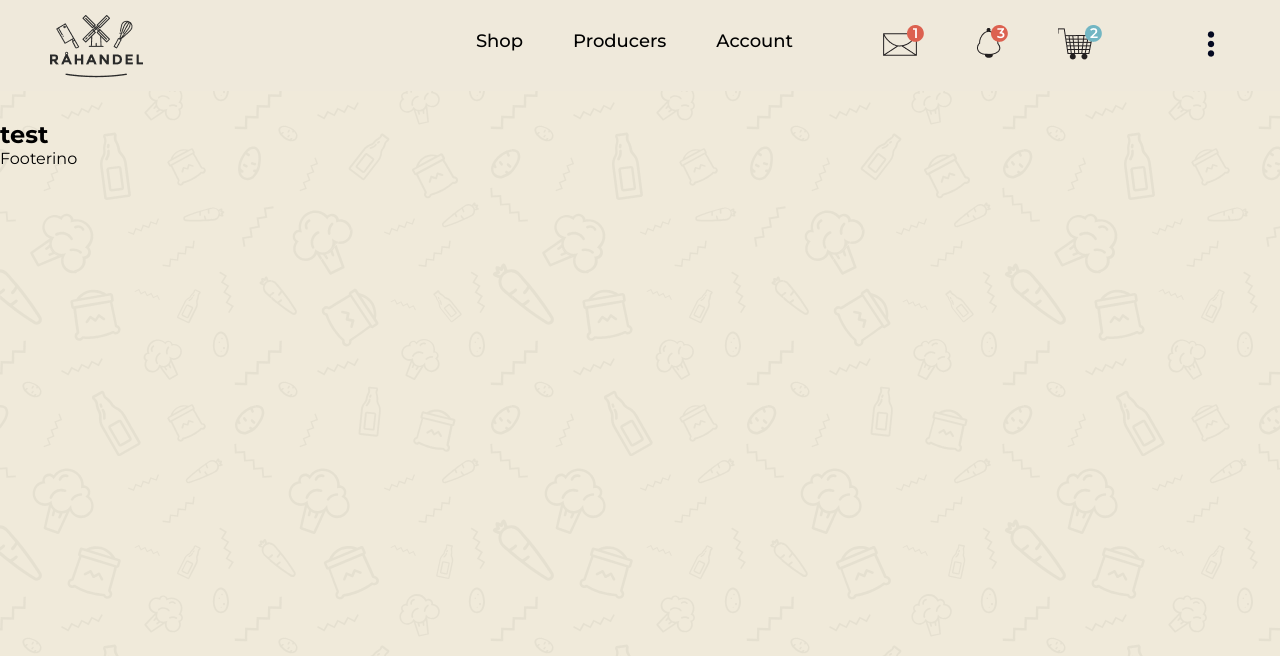
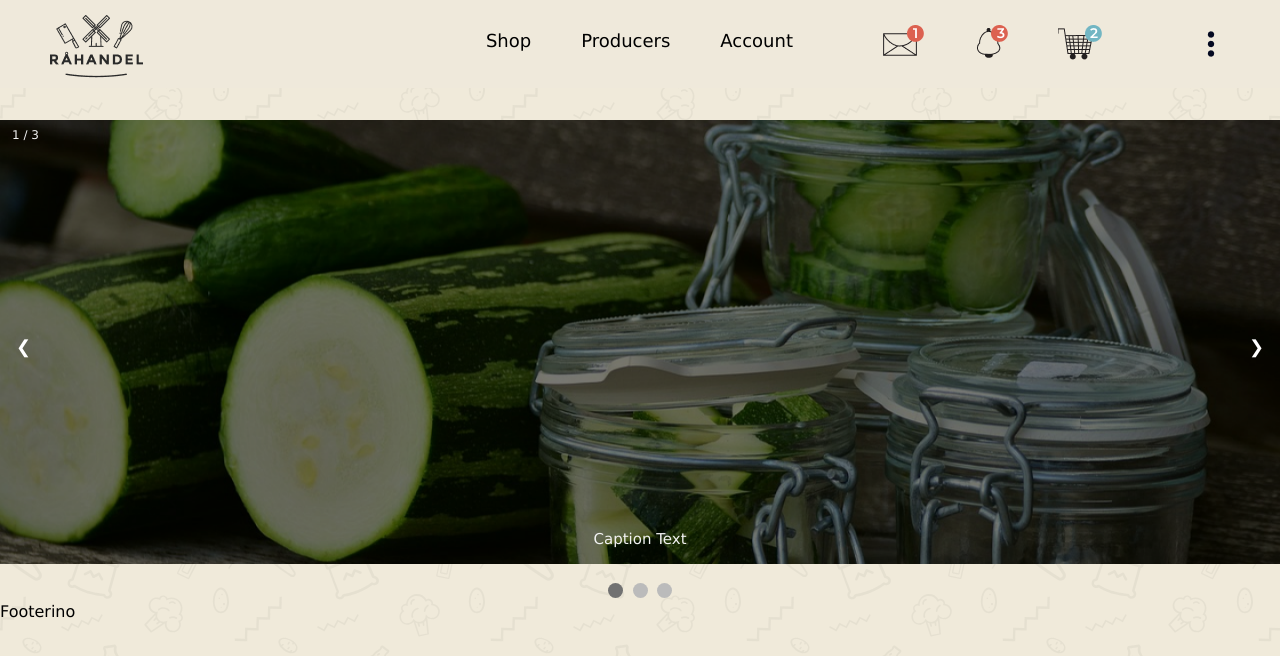
Before and after one commit to windsorm/ux-raahandel, a plain HTML site: page index.html in a window 1280 px wide. Drawn offline with Linux system fonts and the light colour scheme.

Commit message:
slideshow
Slideshow

```diff
--- a/index.html
+++ b/index.html
@@ -21,7 +21,7 @@
                 <li><a href="#"><img src="images/cart.png" alt=""></a></li>
             </ul>
             <ul class="navigation">
-                <li><a href="#">Shop</a></li>
+                <li><a href="https://www.figma.com/proto/ldRiKzwbhBVPuQF6ztgW9p/Prototype?node-id=340%3A205&viewport=-2009%2C2069%2C0.27580082416534424&scaling=min-zoom">Shop</a></li>
                 <li><a href="#">Producers</a></li>
                 <li><a href="#">Account</a></li>
             </ul>
@@ -31,7 +31,37 @@
 
     </div>
     <section>
-        <h1>test</h1>
+        <div class="slideshow-container">
+
+            <div class="mySlides fade">
+              <div class="numbertext">1 / 3</div>
+              <img src="assets/cukina.png" style="width:100%">
+              <div class="text">Caption Text</div>
+            </div>
+
+            <div class="mySlides fade">
+              <div class="numbertext">2 / 3</div>
+              <img src="img_snow_wide.jpg" style="width:100%">
+              <div class="text">Caption Two</div>
+            </div>
+
+            <div class="mySlides fade">
+              <div class="numbertext">3 / 3</div>
+              <img src="img_mountains_wide.jpg" style="width:100%">
+              <div class="text">Caption Three</div>
+            </div>
+
+            <a class="prev" onclick="plusSlides(-1)">&#10094;</a>
+            <a class="next" onclick="plusSlides(1)">&#10095;</a>
+
+            </div>
+            <br>
+
+            <div style="text-align:center">
+              <span class="dot" onclick="currentSlide(1)"></span>
+              <span class="dot" onclick="currentSlide(2)"></span>
+              <span class="dot" onclick="currentSlide(3)"></span>
+            </div>
     </section>
 
     <footer>
--- a/main.js
+++ b/main.js
@@ -0,0 +1,26 @@
+var slideIndex = 1;
+showSlides(slideIndex);
+
+function plusSlides(n) {
+  showSlides(slideIndex += n);
+}
+
+function currentSlide(n) {
+  showSlides(slideIndex = n);
+}
+
+function showSlides(n) {
+  var i;
+  var slides = document.getElementsByClassName("mySlides");
+  var dots = document.getElementsByClassName("dot");
+  if (n > slides.length) {slideIndex = 1}
+  if (n < 1) {slideIndex = slides.length}
+  for (i = 0; i < slides.length; i++) {
+      slides[i].style.display = "none";
+  }
+  for (i = 0; i < dots.length; i++) {
+      dots[i].className = dots[i].className.replace(" active", "");
+  }
+  slides[slideIndex-1].style.display = "block";
+  dots[slideIndex-1].className += " active";
+}
--- a/style.css
+++ b/style.css
@@ -115,3 +115,102 @@ section {
     height: 500%;
     z-index: -1;
 }
+
+/*Slideshow*/
+* {box-sizing: border-box}
+body {font-family: Verdana, sans-serif; margin:0}
+.mySlides {display: none}
+img {vertical-align: middle;}
+
+/* Slideshow container */
+.slideshow-container {
+  max-width: 100%;
+  position: relative;
+  margin: auto;
+}
+
+/* Next & previous buttons */
+.prev, .next {
+  cursor: pointer;
+  position: absolute;
+  top: 50%;
+  width: auto;
+  padding: 16px;
+  margin-top: -22px;
+  color: white;
+  font-weight: bold;
+  font-size: 18px;
+  transition: 0.6s ease;
+  border-radius: 0 3px 3px 0;
+  user-select: none;
+}
+
+/* Position the "next button" to the right */
+.next {
+  right: 0;
+  border-radius: 3px 0 0 3px;
+}
+
+/* On hover, add a black background color with a little bit see-through */
+.prev:hover, .next:hover {
+  background-color: rgba(0,0,0,0.8);
+}
+
+/* Caption text */
+.text {
+  color: #f2f2f2;
+  font-size: 15px;
+  padding: 8px 12px;
+  position: absolute;
+  bottom: 8px;
+  width: 100%;
+  text-align: center;
+}
+
+/* Number text (1/3 etc) */
+.numbertext {
+  color: #f2f2f2;
+  font-size: 12px;
+  padding: 8px 12px;
+  position: absolute;
+  top: 0;
+}
+
+/* The dots/bullets/indicators */
+.dot {
+  cursor: pointer;
+  height: 15px;
+  width: 15px;
+  margin: 0 2px;
+  background-color: #bbb;
+  border-radius: 50%;
+  display: inline-block;
+  transition: background-color 0.6s ease;
+}
+
+.active, .dot:hover {
+  background-color: #717171;
+}
+
+/* Fading animation */
+.fade {
+  -webkit-animation-name: fade;
+  -webkit-animation-duration: 1.5s;
+  animation-name: fade;
+  animation-duration: 1.5s;
+}
+
+@-webkit-keyframes fade {
+  from {opacity: .4}
+  to {opacity: 1}
+}
+
+@keyframes fade {
+  from {opacity: .4}
+  to {opacity: 1}
+}
+
+/* On smaller screens, decrease text size */
+@media only screen and (max-width: 300px) {
+  .prev, .next,.text {font-size: 11px}
+}
```
